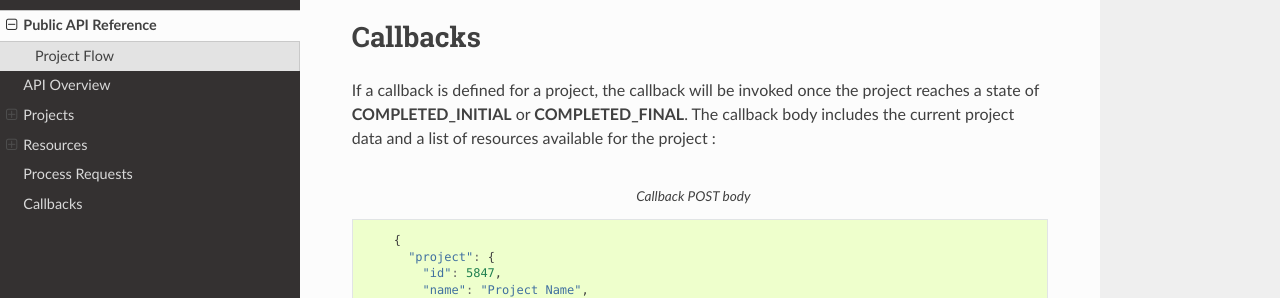
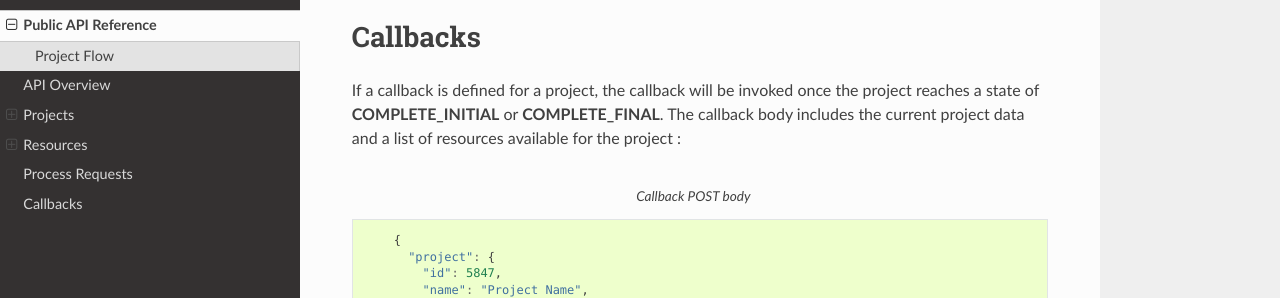
Before and after one commit to Pointivo/APIDocs, a Sphinx documentation site: the page built from docs/reference.rst, in a window 1280 px wide and 900 px high, scrolled down 7797 px. Shown: the part 153-451 px from the top of the window. Built offline with Sphinx 7.4.7 and the Read the Docs theme 2.0.0, drawn with Linux system fonts in a browser that asks for light colours.

Commit message:
correct typo

```diff
--- a/docs/reference.rst
+++ b/docs/reference.rst
@@ -406,7 +406,7 @@ Once submitted, processing will begin immediately.   Processing status can be ob
 Callbacks
 =================
 
-If a callback is defined for a project, the callback will be invoked once the project reaches a state of **COMPLETED_INITIAL** or **COMPLETED_FINAL**.   The callback body includes the current project data and a list of resources available for the project :
+If a callback is defined for a project, the callback will be invoked once the project reaches a state of **COMPLETE_INITIAL** or **COMPLETE_FINAL**.   The callback body includes the current project data and a list of resources available for the project :
 
 
 .. code-block:: javascript
```
